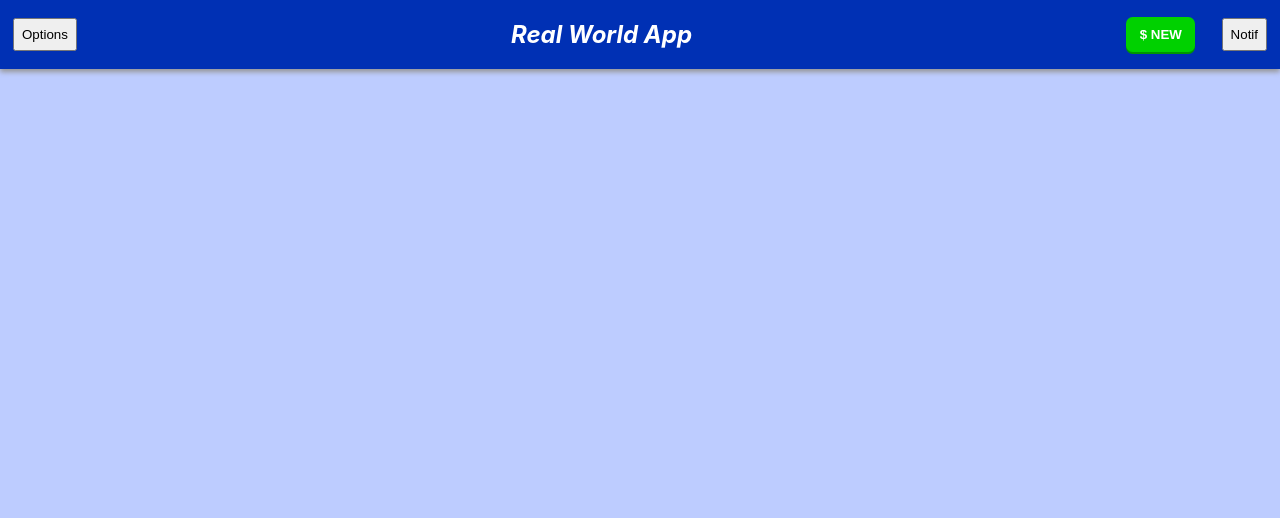
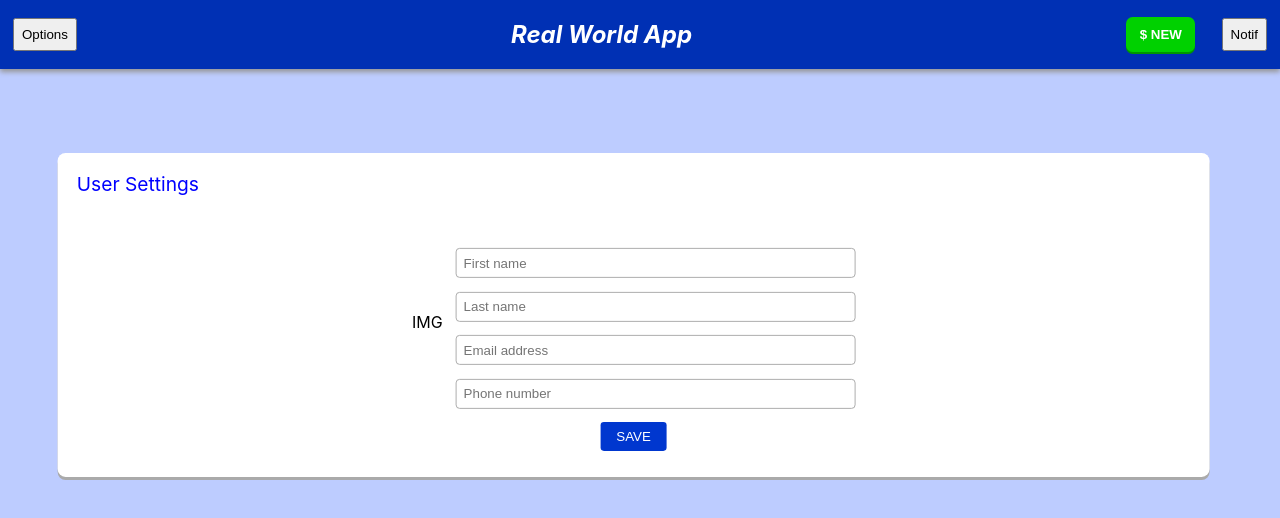
Before and after one commit to AlexandruCotofan/test-app, a React (Create React App) app: page / in a window 1280 px wide. Shown: the top 518 px of the page. Built offline with nearby package versions, Linux system fonts and the light colour scheme.

Commit message:
Co-authored-by: GeorgiosVeropoulos <GeorgiosVeropoulos@users.noreply.github.com> Co-authored-by: Melarkey, Ciaran <Ciaran.Melarkey@solera.com>

```diff
--- a/src/App.js
+++ b/src/App.js
@@ -9,8 +9,9 @@ function App() {
       <AccountSideMenu />
       <main>
         <HeaderBar />
+        <UserSettingsMenu />
       </main>
-      {/* <UserSettingsMenu /> */}
+
     </div>
   );
 }
--- a/src/components/UserSettingsMenu/UserSettingsMenu.css
+++ b/src/components/UserSettingsMenu/UserSettingsMenu.css
@@ -1,11 +1,23 @@
 .form-body {
-    width: 80%;
+  background-color: white;
+  transform: translate(5%, 20%);
+  width: 90%;
+  border-radius: 0.5em;
+  box-shadow: 0em 0.2em rgb(170, 170, 170);
+}
+
+.form-body > p {
+  padding: 1em;
+  font-size: 1.2em;
+  color: rgb(0, 0, 255);
 }
 
 form {
+  display: flex;
+  flex-direction: column;
   width: 100%;
   height: max-content;
-    background-color: white;
+  align-items: center;
 }
 
 .form-main-body {
@@ -13,7 +25,30 @@ form {
   flex-direction: row;
 }
 
+.form-main-body > div {
+  display: flex;
+  align-items: center;
+}
+
 .form-inputs {
   display: flex;
   flex-direction: column;
 }
+
+input {
+  padding: 0.5em;
+  width: 30vw;
+  border: 1px solid rgb(173, 173, 173);
+  border-radius: 0.3em;
+  margin-top: 1em;
+  margin-left: 1em;
+}
+
+button[type="submit"] {
+  width: 5em;
+  background-color: rgb(0, 55, 207);
+  color: white;
+  border: none;
+  border-radius: 0.25em;
+  margin-bottom: 2em;
+}
--- a/src/components/UserSettingsMenu/UserSettingsMenu.js
+++ b/src/components/UserSettingsMenu/UserSettingsMenu.js
@@ -3,17 +3,18 @@ import "./UserSettingsMenu.css";
 function UserSettingsMenu() {
   return (
     <div className="form-body">
+        <p>User Settings</p>
       <form>
         <div className="form-main-body">
           <div>IMG</div>
           <div className="form-inputs">
             <input type="text" placeholder="First name" required></input>
-            <input type="text" required placeholder="Last name"></input>
-            <input type="email" required placeholder="Email address"></input>
-            <input type="tel" required placeholder="Phone number"></input>
+            <input type="text" placeholder="Last name" required></input>
+            <input type="email" placeholder="Email address" required></input>
+            <input type="tel" placeholder="Phone number" required></input>
           </div>
         </div>
-        <button type="submit">Save</button>
+        <button type="submit">SAVE</button>
       </form>
     </div>
   );
```
Lines whose indentation alone changed are shown as unchanged.
